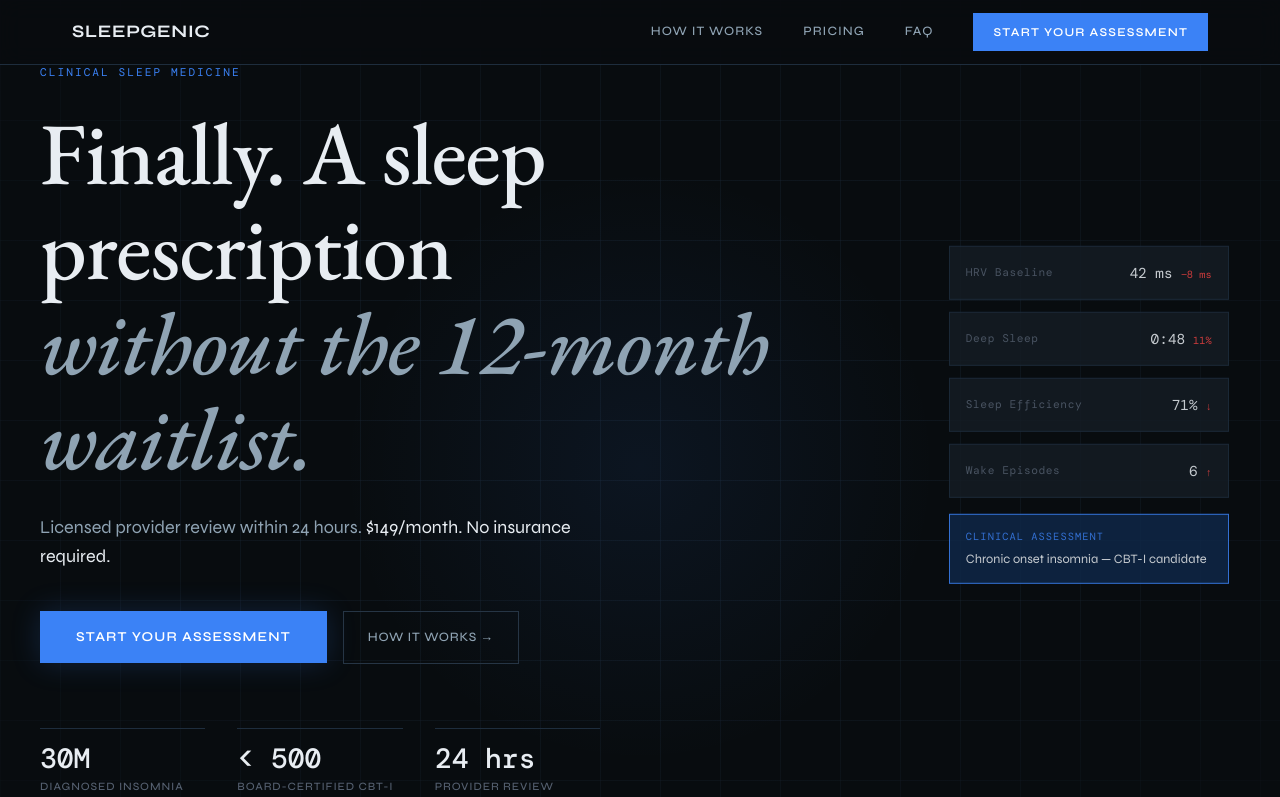
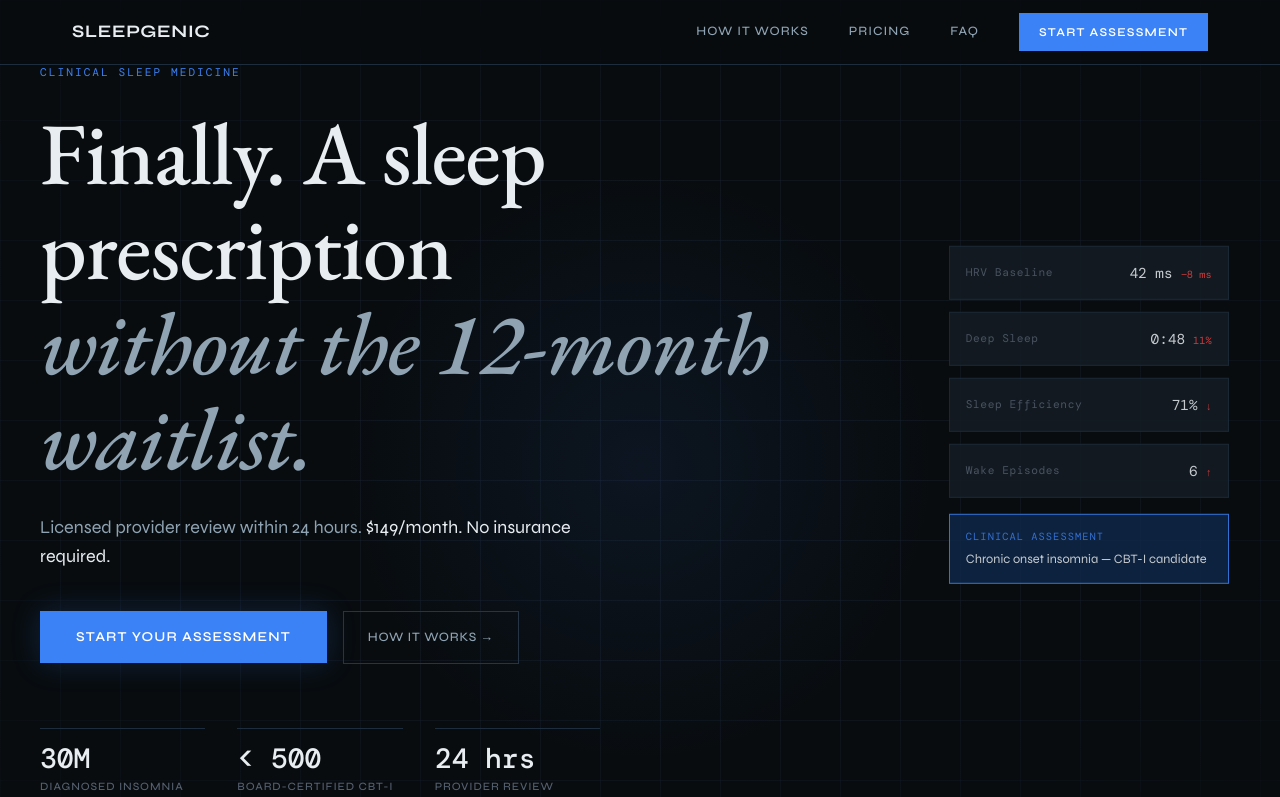
Before and after one commit to Trailgenic/sleepgenic-web, a Next.js app: page / in a window 1280 px wide. Shown: the top 797 px of the page. Built offline with nearby package versions, Linux system fonts and the light colour scheme; a web font is replaced by a local one.

Commit message:
Update Nav.tsx

```diff
--- a/components/Nav.tsx
+++ b/components/Nav.tsx
@@ -1,83 +1,34 @@
 "use client";
 import Link from "next/link";
+import { usePathname } from "next/navigation";
 
 export default function Nav() {
+  const pathname = usePathname();
+
+  if (pathname.startsWith("/admin")) return null;
+
   return (
-    <nav
-      style={{
-        position: "fixed",
-        top: 0,
-        left: 0,
-        right: 0,
-        zIndex: 100,
-        background: "rgba(8,12,15,0.88)",
-        backdropFilter: "blur(12px)",
-        borderBottom: "1px solid #1e2d3d",
-      }}
-    >
-      <div
-        style={{
-          maxWidth: 1200,
-          margin: "0 auto",
-          padding: "0 2rem",
-          display: "flex",
-          alignItems: "center",
-          justifyContent: "space-between",
-          height: 64,
-        }}
-      >
-        <Link
-          href="/"
-          style={{
-            fontFamily: "'Syne', sans-serif",
-            fontWeight: 700,
-            fontSize: "1.1rem",
-            letterSpacing: "0.04em",
-            color: "#e8edf2",
-            textDecoration: "none",
-          }}
-        >
+    <nav style={{
+      position: "fixed", top: 0, left: 0, right: 0, zIndex: 100,
+      background: "rgba(8,12,15,0.88)", backdropFilter: "blur(12px)",
+      borderBottom: "1px solid #1e2d3d",
+    }}>
+      <div style={{ maxWidth: 1200, margin: "0 auto", padding: "0 2rem", display: "flex", alignItems: "center", justifyContent: "space-between", height: 64 }}>
+        <Link href="/" style={{ fontFamily: "'Syne', sans-serif", fontWeight: 700, fontSize: "1.1rem", letterSpacing: "0.04em", color: "#e8edf2", textDecoration: "none" }}>
           SLEEPGENIC
         </Link>
-        <div style={{ display: "flex", gap: "2.5rem", alignItems: "center" }}>
-          <div className="nav-links" style={{ display: "flex", gap: "2.5rem", alignItems: "center" }}>
-            {["How It Works", "Pricing", "FAQ"].map((label, i) => {
-              const href = ["/how-it-works", "/pricing", "/faq"][i];
-              return (
-                <Link
-                  key={href}
-                  href={href}
-                  style={{
-                    fontFamily: "'Syne', sans-serif",
-                    fontSize: "0.8rem",
-                    fontWeight: 500,
-                    letterSpacing: "0.08em",
-                    textTransform: "uppercase",
-                    color: "#8fa3b3",
-                    textDecoration: "none",
-                  }}
-                >
-                  {label}
-                </Link>
-              );
-            })}
-          </div>
-          <Link
-            className="nav-cta"
-            href="/intake/1"
-            style={{
-              fontFamily: "'Syne', sans-serif",
-              fontWeight: 600,
-              fontSize: "0.75rem",
-              letterSpacing: "0.1em",
-              textTransform: "uppercase",
-              padding: "0.6rem 1.25rem",
-              background: "#3b82f6",
-              color: "#fff",
-              textDecoration: "none",
-            }}
-          >
-            Start Your Assessment
+        <div className="nav-links" style={{ display: "flex", gap: "2.5rem", alignItems: "center" }}>
+          {[["How It Works", "/how-it-works"], ["Pricing", "/pricing"], ["FAQ", "/faq"]].map(([label, href]) => (
+            <Link key={href} href={href} style={{ fontFamily: "'Syne', sans-serif", fontSize: "0.8rem", fontWeight: 500, letterSpacing: "0.08em", textTransform: "uppercase", color: "#8fa3b3", textDecoration: "none" }}>
+              {label}
+            </Link>
+          ))}
+          <Link href="/intake/1" className="nav-cta" style={{
+            fontFamily: "'Syne', sans-serif", fontWeight: 600, fontSize: "0.75rem",
+            letterSpacing: "0.1em", textTransform: "uppercase", padding: "0.6rem 1.25rem",
+            background: "#3b82f6", color: "#fff", textDecoration: "none",
+          }}>
+            Start Assessment
           </Link>
         </div>
       </div>
```
